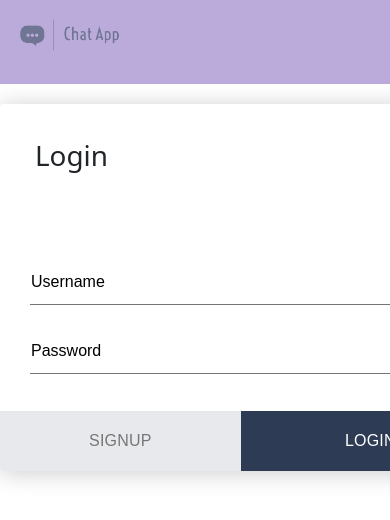
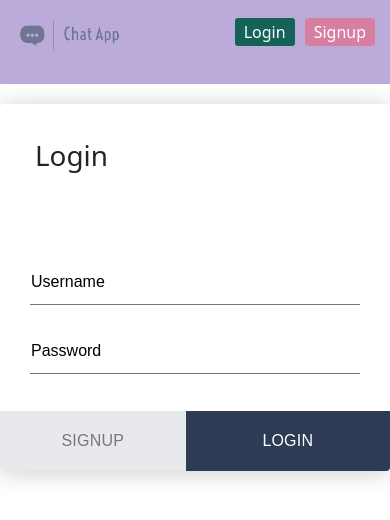
Before and after one commit to dd-712/chat-application, a React (Create React App) app in the folder chatapplicationclient/: page /login in a window 390 px wide. Shown: the top 520 px of the page. Built offline with nearby package versions, Linux system fonts and the light colour scheme.

Commit message:
styles updated

```diff
--- a/chatapplicationclient/src/components/styles.css
+++ b/chatapplicationclient/src/components/styles.css
@@ -19,7 +19,6 @@ html, body {
 
 .logo {
   position: relative;
-  margin-left: 40px;
 }
 
 .logoImg {
@@ -29,11 +28,23 @@ html, body {
   top: -35px;
 }
 
-.buttons {
-  display: inline-block;
-  left: 75%;
-  top: 13px;
+@media (min-width:768px) {
+  .buttons {
+    display: inline-block;
+    left: 75%;
+    top: 20px;
+  }
 }
+
+
+@media (max-width: 767px) {
+  .buttons {
+    display: inline-block;
+    top: 20px;
+  }
+}
+
+
 
 .height {
   height: 90vh;
@@ -51,7 +62,8 @@ html, body {
 
 .login-form {
   background: #fff;
-  width: 500px;
+  max-width: 500px;
+  min-width: 100px;
   margin: 20px auto;
   display: flex;
   flex-direction: column;
```
